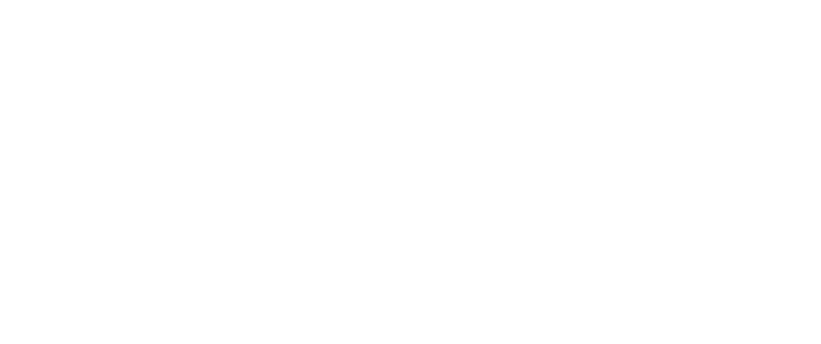
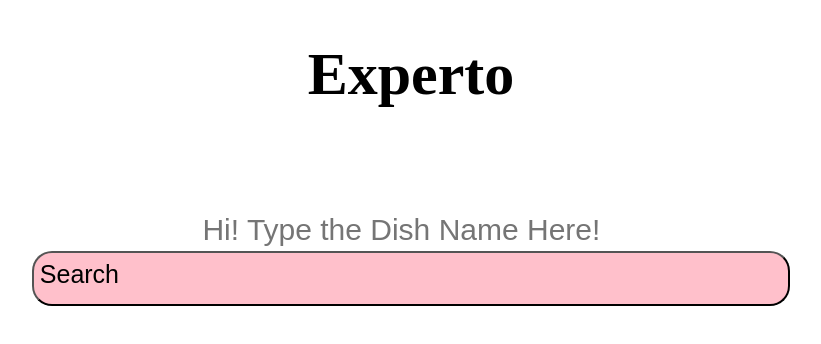
Before and after one commit to alychavez12/Experto, a plain HTML site: page index.html in a window 1280 px wide. Shown: the whole page, without its empty margins (229-1050 px from the left). Drawn offline with nearby package versions, Linux system fonts and the light colour scheme.

Commit message:
feat: adds userInput and buttom to html and css

```diff
--- a/css/style.css
+++ b/css/style.css
@@ -0,0 +1,29 @@
+
+h1 {
+    font-size: 60px;
+    text-align: center;
+}
+
+.userInput {
+    border: none;
+    color: black;
+    font-size: 30px;
+    width: 95%;
+    height: 41px;
+    margin-left:20px;
+    border-bottom-style: 5px solid;
+    margin-top: 59px;
+    text-align: center;
+
+ }
+
+.searchButton {
+    margin: auto;
+    display: flex;
+    font-size: 25px;
+    line-height: 40.98px;
+    border-radius: 20px;
+    background-color: pink;
+    width: 60%;
+    height: 55px;
+}
--- a/index.html
+++ b/index.html
@@ -16,5 +16,15 @@
     />
   </head>
   <body>
+    <container class="head">
+    <h1>Experto</h1>
+    <input
+         class= userInput type="text" placeholder="Hi! Type the Dish Name Here!"/>
+        <!-- <input class= where type="text" placeholder="Where"/> -->
+  </input>
+    <div>
+        <button class=searchButton type="button">Search</button>
+    </div>
+</container>
 </body>
 </html>
```
